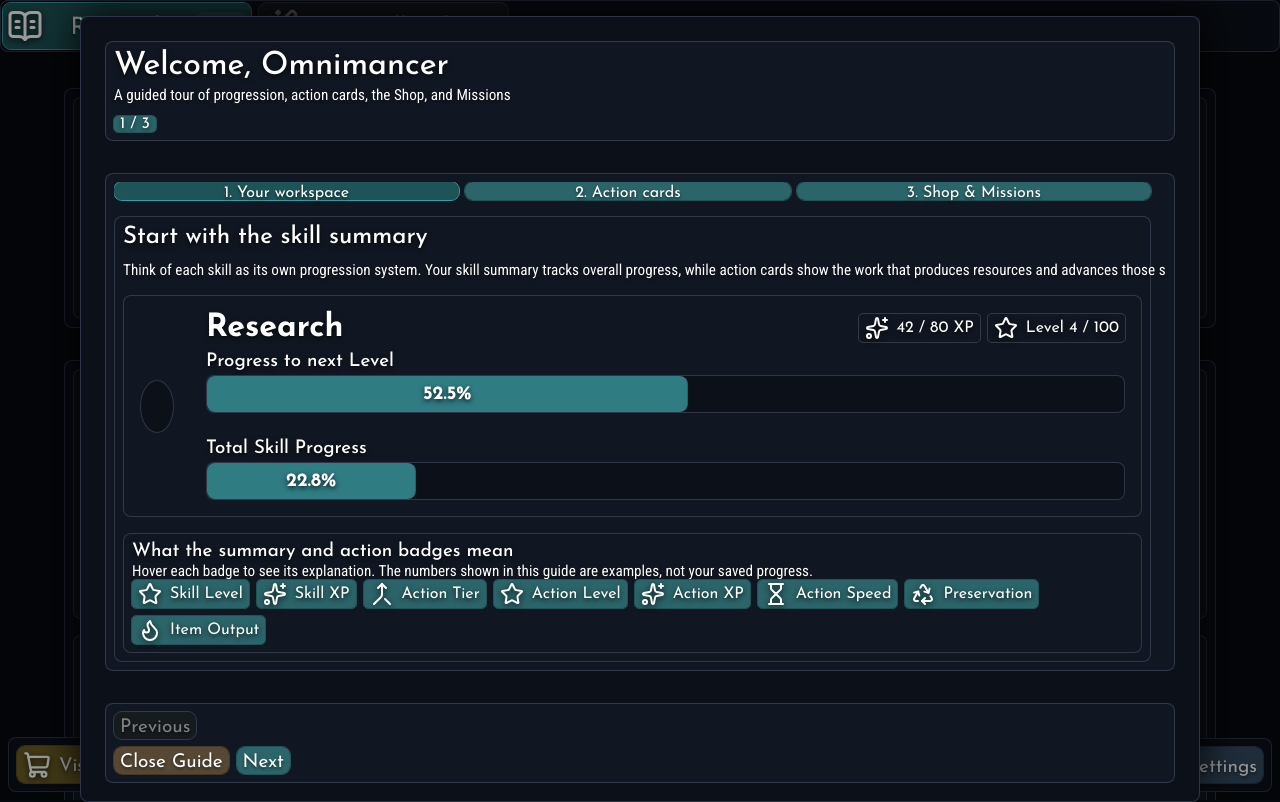
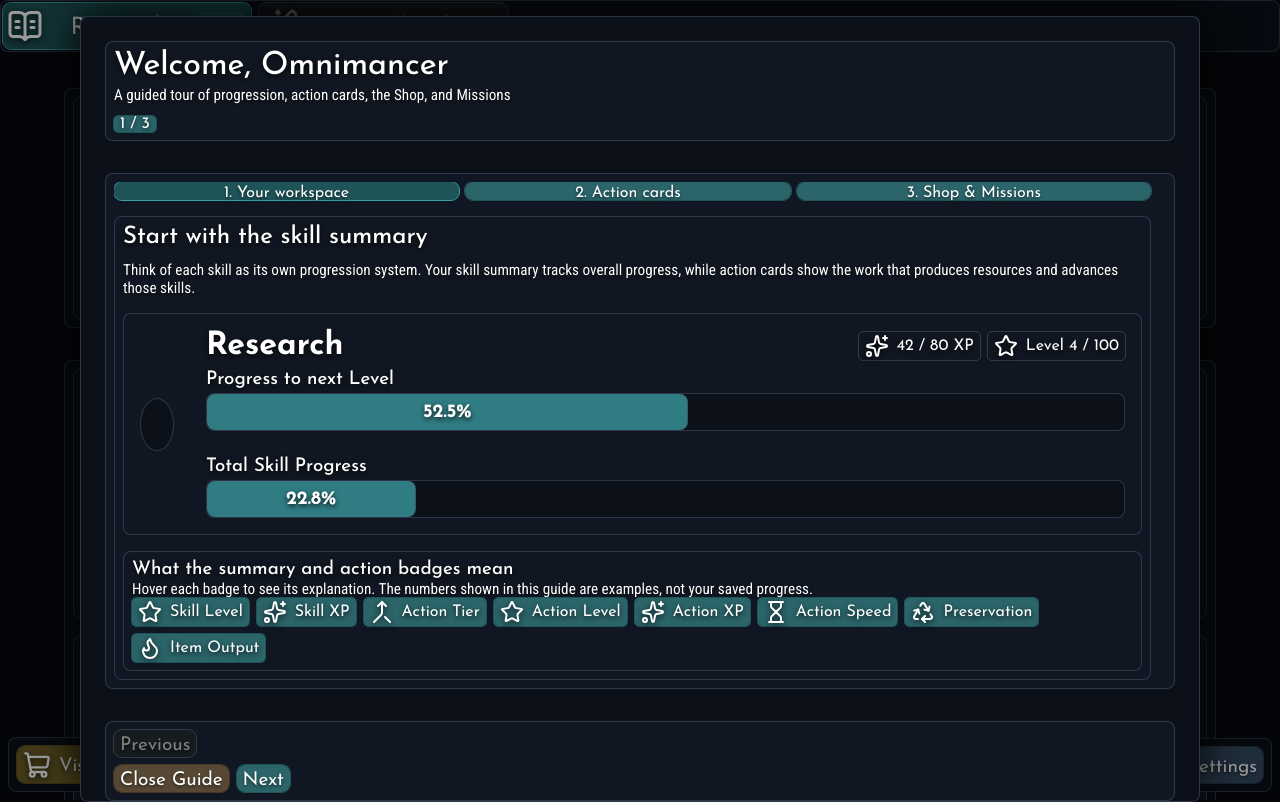
Before and after one commit to Rewind1337/idle-omnimancer, a React (Vite) app: page / in a window 1280 px wide. Built offline with nearby package versions, Linux system fonts and the light colour scheme; a web font is replaced by a local one.

Commit message:
needed, i think

```diff
--- a/src/index.scss
+++ b/src/index.scss
@@ -149,6 +149,7 @@ body {
 
 /* Text Styles */
 .text {
+  white-space: wrap;
   &[data-size="xsmall"] {font-size: 0.7em;}
   &[data-size="small"] {font-size: 0.95em;}
   &[data-size="medium"] {font-size: 1.15em;}
```
